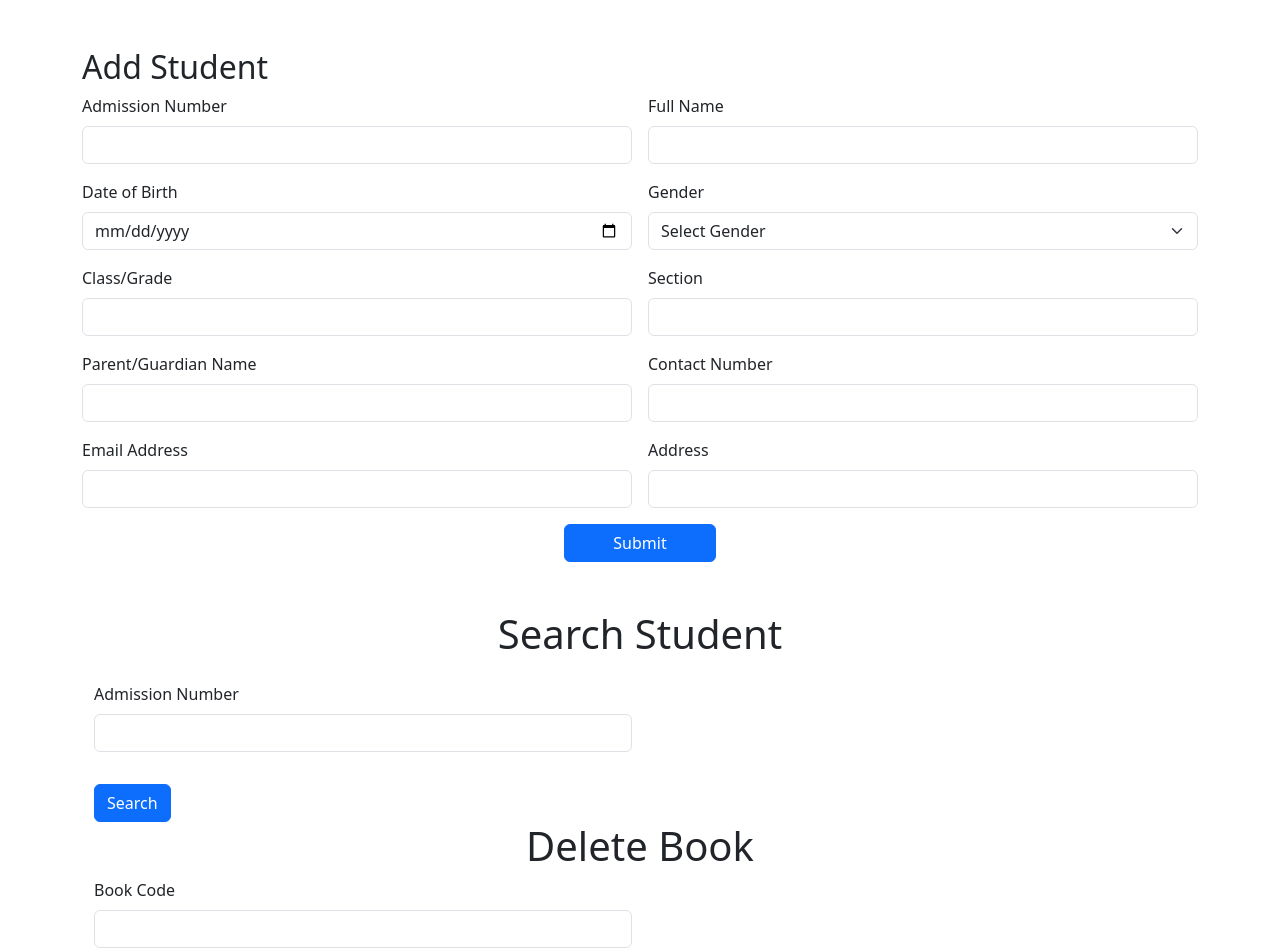
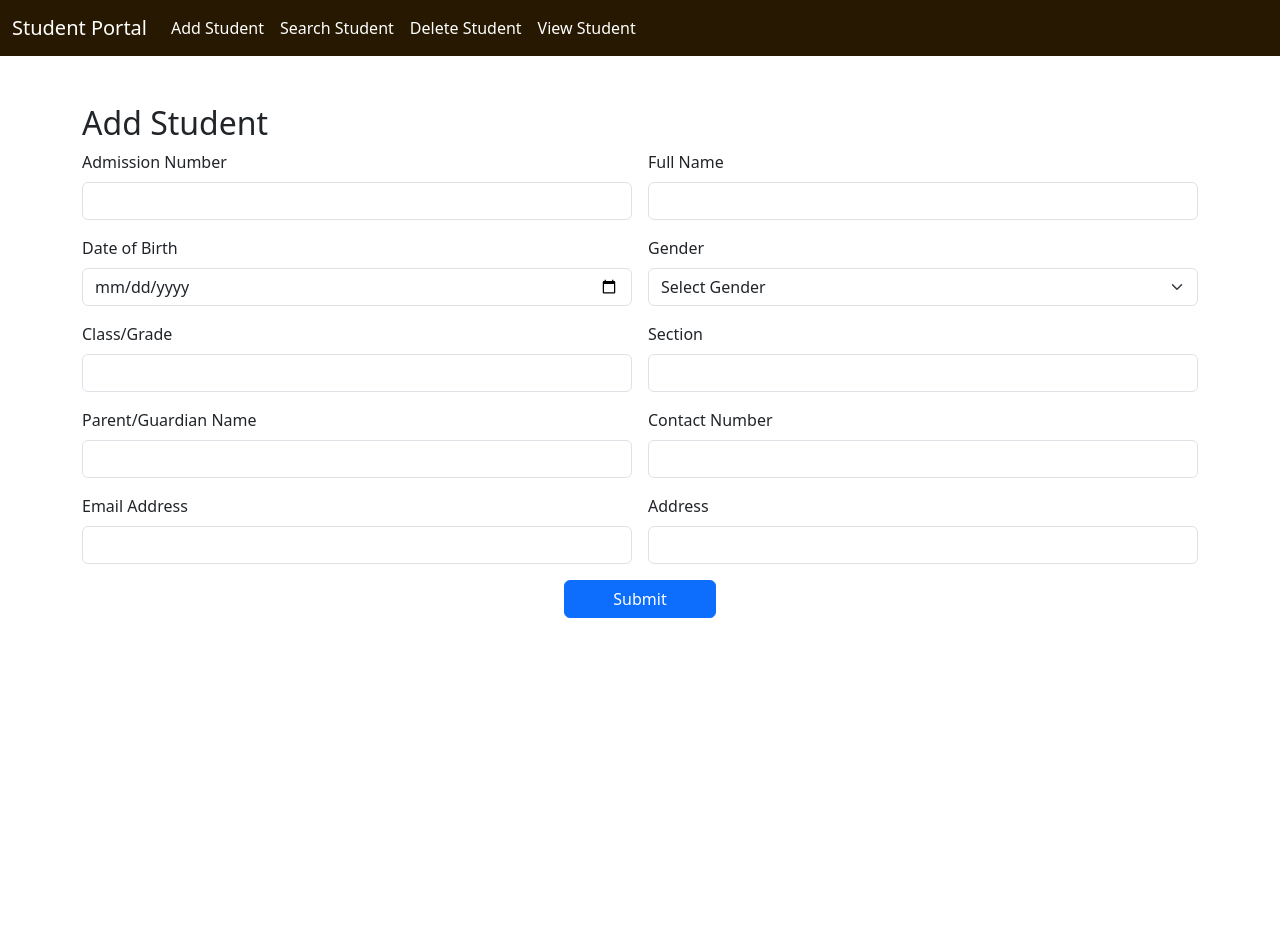
Before and after one commit to VarshaJ004/Student-React-app, a React (Vite) app: page / in a window 1280 px wide. Shown: the top 952 px of the page. After the commit the page ends 800 px from the top, so only its background shows below. Built offline with nearby package versions, Linux system fonts and the light colour scheme.

Commit message:
Routing completed

```diff
--- a/package.json
+++ b/package.json
@@ -11,7 +11,8 @@
   },
   "dependencies": {
     "react": "^19.2.7",
-    "react-dom": "^19.2.7"
+    "react-dom": "^19.2.7",
+    "react-router-dom": "^7.18.1"
   },
   "devDependencies": {
     "@eslint/js": "^10.0.1",
--- a/src/App.jsx
+++ b/src/App.jsx
@@ -8,17 +8,21 @@ import SearchStudent from './components/SearchStudent'
 import DeleteStudent from './components/DeleteStudent'
 import ViewStudent from './components/ViewStudent'
 import Navigationbar from './components/Navigationbar'
+import { BrowserRouter, Route, Routes } from 'react-router-dom'
 
 function App() {
   const [count, setCount] = useState(0)
 
   return (
     <>
-      <AddStudent />
-      <SearchStudent />
-      <DeleteStudent />
-      <ViewStudent />
-      <Navigationbar />
+      <BrowserRouter>
+      <Routes>
+        <Route path='/' element={<AddStudent/>} />
+        <Route path='/search' element={<SearchStudent/>} />
+        <Route path='/delete' element={<DeleteStudent/>} />
+        <Route path='/view' element={<ViewStudent/>} />
+      </Routes>
+      </BrowserRouter>
     </>
   )
 }
--- a/src/components/AddStudent.jsx
+++ b/src/components/AddStudent.jsx
@@ -1,10 +1,11 @@
 import React from 'react'
+import Navigationbar from './Navigationbar'
 
 
 const AddStudent = () => {
   return (
     <div>
-
+        <Navigationbar />
 
       <div className="container mt-5">
 
--- a/src/components/DeleteStudent.jsx
+++ b/src/components/DeleteStudent.jsx
@@ -1,11 +1,12 @@
 import React from 'react'
+import Navigationbar from './Navigationbar'
 
 
 
 const DeleteStudent = () => {
   return (
     <div>
-
+       <Navigationbar />
       <div className='container'>
     <div className='page-box'>
       <h1 className='page-heading'><center>Delete Book</center></h1>
--- a/src/components/Navigationbar.jsx
+++ b/src/components/Navigationbar.jsx
@@ -8,7 +8,7 @@ const Navigationbar = () => {
         style={{ backgroundColor: "#271801" }}
       >
         <div className="container-fluid">
-          <a className="navbar-brand text-white" href="#">Libarary Hub</a>
+          <a className="navbar-brand text-white" href="#">Student Portal</a>
 
           <button
             className="navbar-toggler"
@@ -24,10 +24,10 @@ const Navigationbar = () => {
 
           <div className="collapse navbar-collapse" id="navbarNavAltMarkup">
             <div className="navbar-nav">
-              <a className="nav-link text-white active" href="/">Add Book</a>
-              <a className="nav-link text-white" href="/Search">Search Book</a>
-              <a className="nav-link text-white" href="/Delete">Delete Book</a>
-              <a className="nav-link text-white" href="/View">View Book</a>
+              <a className="nav-link text-white active" href="/">Add Student</a>
+              <a className="nav-link text-white" href="/search">Search Student</a>
+              <a className="nav-link text-white" href="/delete">Delete Student</a>
+              <a className="nav-link text-white" href="/view">View Student</a>
 
             </div>
           </div>
--- a/src/components/SearchStudent.jsx
+++ b/src/components/SearchStudent.jsx
@@ -1,11 +1,12 @@
 import React from 'react'
+import Navigationbar from './Navigationbar'
 
 
 
 const SearchStudent = () => {
   return (
     <div>
-
+     <Navigationbar />
     <div className="container mt-5">
     <div className='page-box '>
 
--- a/src/components/ViewStudent.jsx
+++ b/src/components/ViewStudent.jsx
@@ -1,9 +1,11 @@
 import React from 'react'
+import Navigationbar from './Navigationbar'
 
 
 const ViewStudent = () => {
   return (
     <div>
+        <Navigationbar />
 
         <div className="container">
             <h1 className="page-heading mt-4"><center>STUDENT DIRECTORY</center></h1>
```
Also changed, not shown: 1 other file (tests, documents, lock files or other folders).
